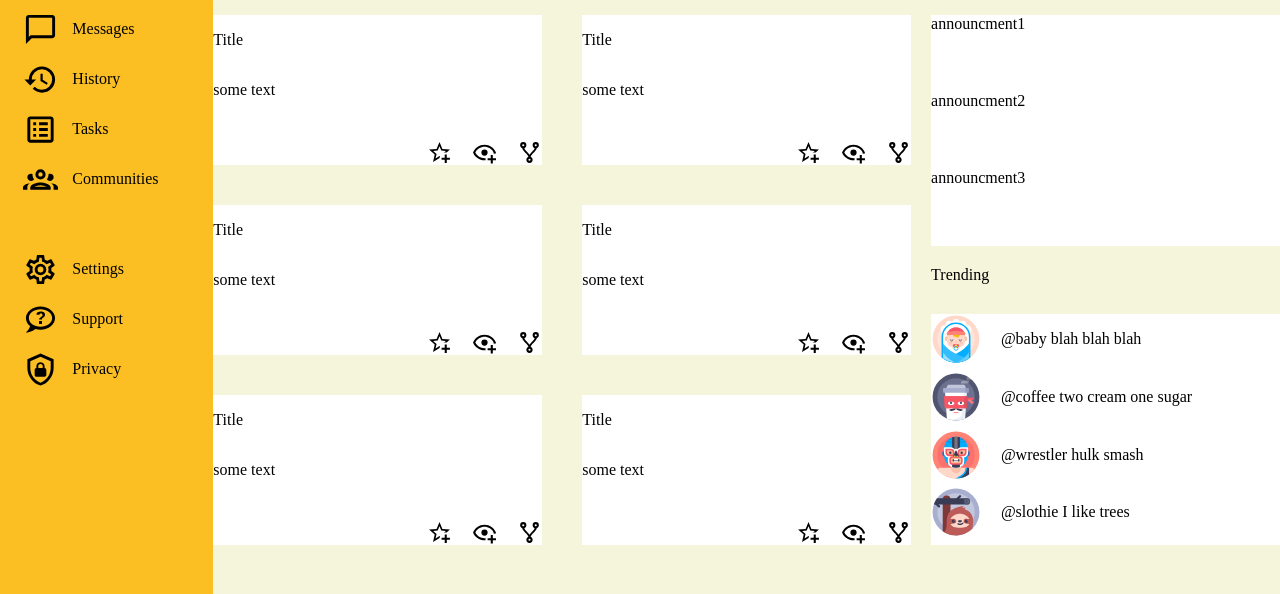
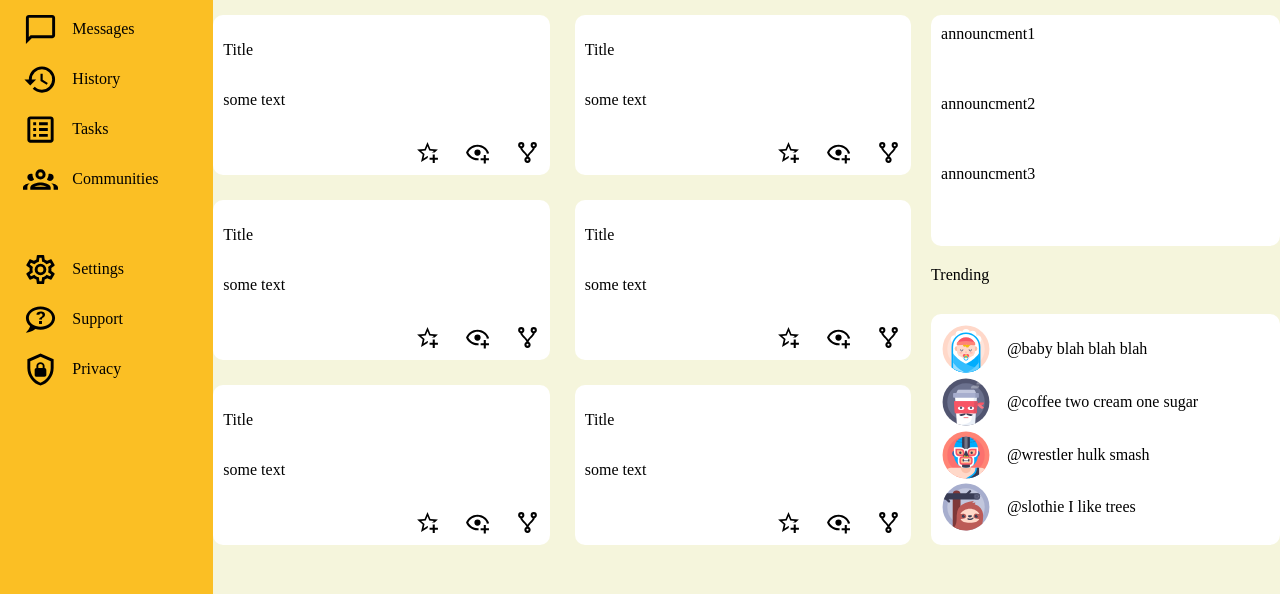
Before and after one commit to dfish88/Dashboard, a plain HTML site: page index.html in a window 1280 px wide. Shown: the part 206-800 px from the top of the page. Drawn offline with Linux system fonts and the light colour scheme.

Commit message:
Update dashboard gap and round corners of dashboard cards

```diff
--- a/style.css
+++ b/style.css
@@ -163,7 +163,7 @@ button{
     display: grid;
     grid-area: projects;
     grid-template-columns: 1fr 1fr;
-    gap: 40px;
+    gap: 25px;
     background-color: var(--background-color);
 }
 
@@ -171,13 +171,15 @@ button{
     place-self: end;
     display: grid;
     grid-template-columns: repeat(3, 1fr);
-    gap: 20px
+    gap: 25px
 }
 
 .card{
     display:grid;
     grid-template-rows: 0.5fr 1fr 0.5fr;
     background-color: var(--card-color);
+    border-radius: 10px;
+    padding: 10px;
 }
 
 .card img{
@@ -189,6 +191,8 @@ button{
     display: grid;
     grid-area: announcments;
     background-color: var(--card-color);
+    border-radius: 10px;
+    padding: 10px;
 }
 
 .trending-title{
@@ -199,6 +203,8 @@ button{
     display: grid;
     grid-area: trending;
     background-color: var(--card-color);
+    border-radius: 10px;
+    padding: 10px;
 }
 
 .trend{
```
